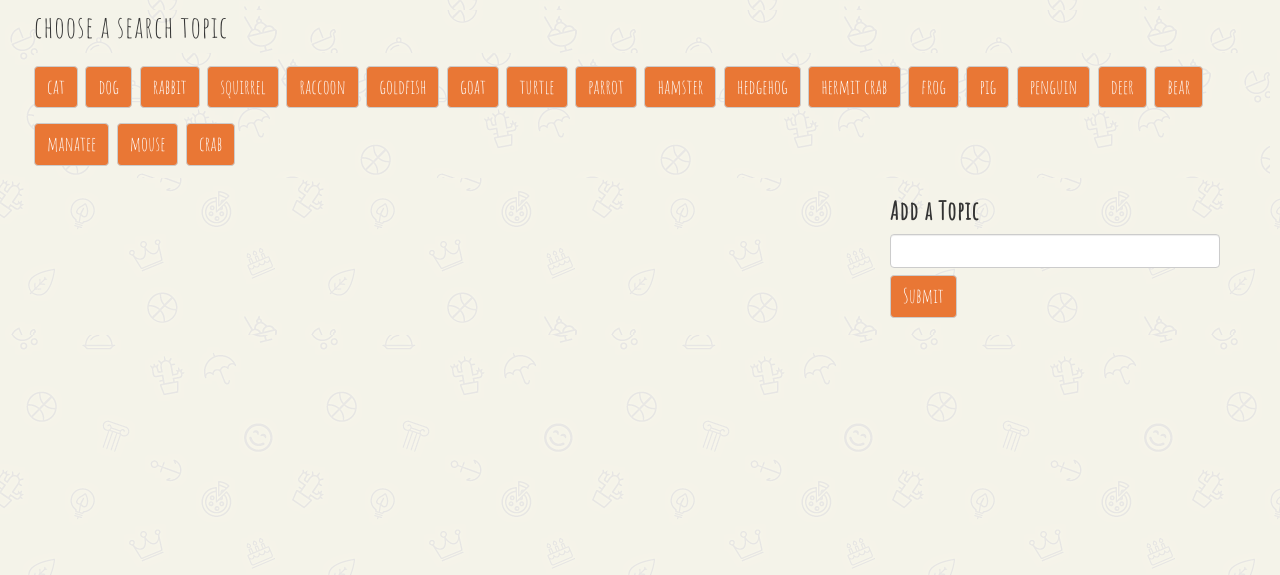
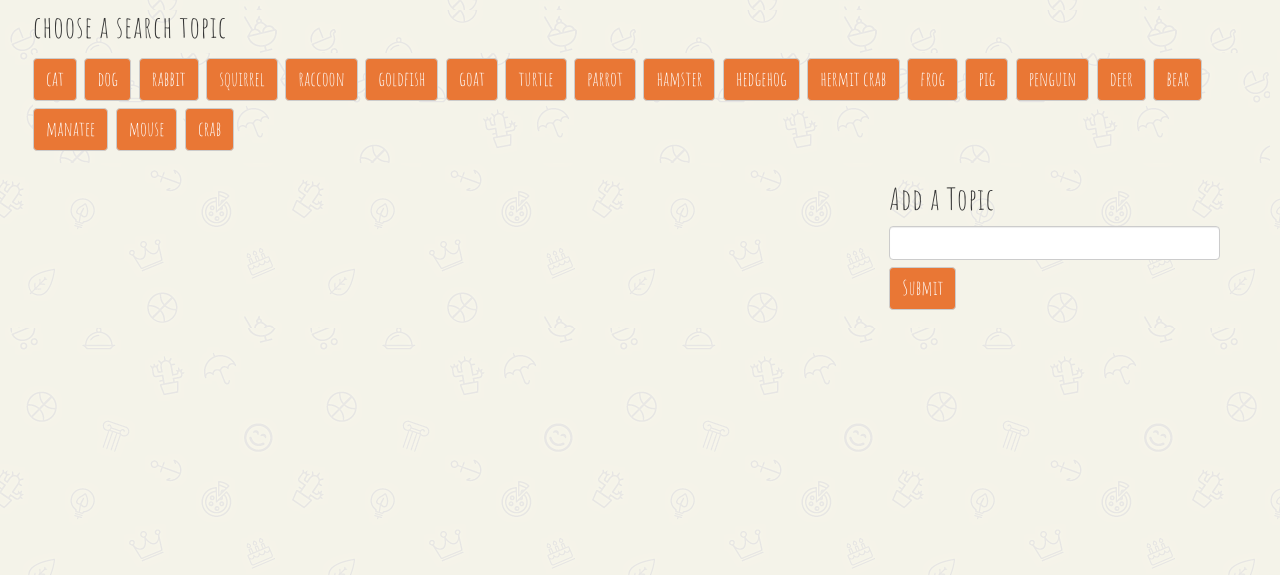
Before and after one commit to jharmon141/Giphy-API, a PHP site: page / in a window 1280 px wide. Shown: the top 575 px of the page. Run offline with PHP 8.4, Linux system fonts and the light colour scheme.

Commit message:
css touch up

```diff
--- a/css/style.css
+++ b/css/style.css
@@ -8,7 +8,7 @@ body {
 
 #top {
  width: 100%;
- padding-left: 49px;
+ padding-left: 48px;
  padding-bottom: 10px;
  background-image: url("../images/giftly.png");
  background-repeat: repeat;
@@ -24,13 +24,22 @@ h4 {
 }
 
 .form-control {
- font-size: 23px;
+ font-size: 30px;
 }
 
 #animal-form {
    margin-top: 15px;
    z-index: -1;
    margin-right: 60px;
+}
+
+#add-animal{
+  margin-top: 7.5px;
+}
+
+label {
+  font-weight: lighter;
+  font-size: 30px;
 }
 
 #clickText {
@@ -45,12 +54,11 @@ h4 {
 }
 
 #blank {
- padding: 0;
+ padding: 1px;
 }
 
-.btn {
+.btn-default {
  margin-right: 7.5px;
- margin-top: 7.5px;
  margin-bottom: 7.5px;
  background-color: #e97735;
  color: white;
@@ -58,16 +66,22 @@ h4 {
 }
 
 .btn-default:hover{
+  margin-right: 7.5px;
+  margin-bottom: 7.5px;
  color: white;
  background-color: #00919e;
 }
 
 .btn-default:focus{
+  margin-right: 7.5px;
+  margin-bottom: 7.5px;
  color: white;
  background-color: #00919e;
 }
 
 .btn-default:active:focus{
+  margin-right: 7.5px;
+  margin-bottom: 7.5px;
  color: black;
  background-color: yellow ;
 }
@@ -86,7 +100,6 @@ h4 {
 .loadBtn:hover{
  color: white;
  background-color: #00919e;
- margin-right: 5px;
  display: flex;
  justify-content: center;
 }
@@ -97,13 +110,11 @@ h4 {
  display: flex;
  justify-content: center;
  outline : none;
- margin-right: 5px;
 }
 
 #loadBtn:active:focus {
  color: black;
  background-color: yellow ;
- margin-right: 5px;
  display: flex;
  justify-content: center;
 }
```
